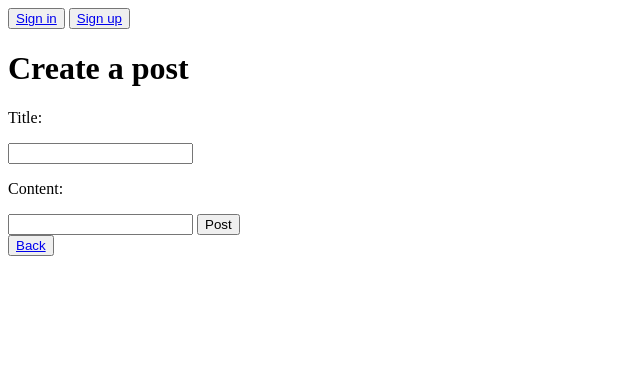
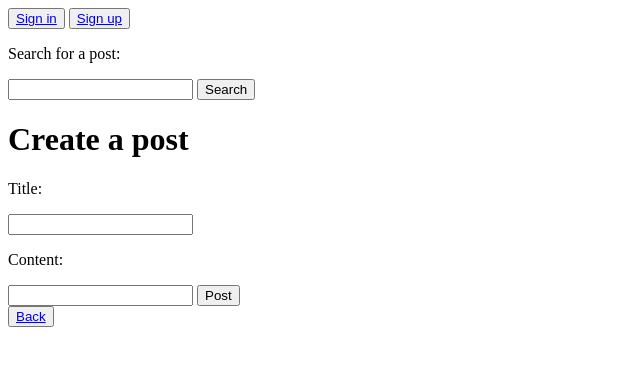
Before and after one commit to sohvip/tsoha-achievement-journal, a Flask app: page /category/1/newpost in a window 1280 px wide. Shown: the top 366 px of the page, without its empty margins (0-640 px from the left). Run offline with Flask 2, Linux system fonts and the light colour scheme.

Commit message:
implemented searching for a post

```diff
--- a/posts.py
+++ b/posts.py
@@ -32,3 +32,7 @@ def get_post(post_id):
 def count_posts(id):
     sql = 'select count(title) from posts where category_id=:id'
     return db.session.execute(sql, {'id':id}).fetchone()[0]
+
+def search_posts(search):
+    sql = 'select p.id, p.title, p.content, p.sent_at, p.category_id, u.username from posts p, users u where p.user_id=u.id and (p.title like :search or p.content like :search)'
+    return db.session.execute(sql, {'search':'%'+search+'%'}).fetchall()
--- a/routes.py
+++ b/routes.py
@@ -1,10 +1,10 @@
 from app import app
 from categories import new_category, show_categories, get_name, delete_category
 from users import new_user, find_user, delete_session, get_user_id
-from posts import new_post, edit_post, show_posts, show_post, get_post, delete_post, count_posts
+from posts import new_post, edit_post, show_posts, show_post, get_post, delete_post, count_posts, search_posts
 from comment import new_comment, show_comments, show_comment
 from likes import liked, get_likes
-from flask import redirect, render_template, request
+from flask import redirect, render_template, request, session, abort
 
 @app.route('/', methods=['get','post'])
 def index():
@@ -13,8 +13,20 @@ def index():
         return render_template('index.html', categories=categories)
     if request.method == 'POST':
         category = request.form['category']
+        token = request.form['csrf_token']
+        if session["csrf_token"] != token:
+            abort(403)
         new_category(category)
         return redirect('/')
+
+@app.route('/search', methods=['get', 'post'])
+def search():
+    if request.method == 'GET':
+        pass
+    if request.method == 'POST':
+        search = request.form['search']
+        posts = search_posts(search)
+        return render_template('search.html', posts=posts)
 
 @app.route('/category/<int:id>', methods=['get'])
 def category(id):
@@ -48,8 +60,13 @@ def newpost(id):
     if request.method == 'POST':
         title = request.form['title']
         content = request.form['content']
+        token = request.form['csrf_token']
+        if session["csrf_token"] != token:
+            abort(403)
         if len(title) < 3 or len(content) < 3:
             return render_template('newpost_error.html', id=id, message='Title and content must be atleast 3 characters long.')
+        if len(title) > 100 or len(content) > 5000:
+            return render_template('newpost_error.html', id=id, message='Title or content is too long.')
         if len(set(title)) <= 1 and title[0] == ' ':
             return render_template('newpost_error.html', id=id, message='Title cannot contain only spaces.')
         if len(set(content)) <= 1 and content[0] == ' ':
@@ -64,6 +81,9 @@ def editpost(id, post_id):
         return render_template('editpost.html', id=id, post_id=post_id, title=post[0], content=post[1])
     if request.method == 'POST':
         content = request.form['content']
+        token = request.form['csrf_token']
+        if session["csrf_token"] != token:
+            abort(403)
         if len(content) < 3:
             return render_template('editpost_error.html', id=id, post_id=post_id, message='Content must be atleast 3 characters long.')
         if len(set(content)) <= 1 and content[0] == ' ':
--- a/templates/editpost.html
+++ b/templates/editpost.html
@@ -6,6 +6,7 @@
     <p>Title: {{ title }}</p>
     <p>Content:</p><input type="text" name="content" value="{{ content }}">
     <input type="submit" value="Post">
+    <input type="hidden" name="csrf_token" value="{{ session.csrf_token }}">
 </form>
 <button><a href="/category/{{ id }}">Back</a></button>
 {% endblock %}
--- a/templates/index.html
+++ b/templates/index.html
@@ -17,6 +17,7 @@
 <form action="/" method="post">
     <p>Name:<input type="text" name="category"></p>
     <input type="submit" value="Create">
+    <input type="hidden" name="csrf_token" value="{{ session.csrf_token }}">
 </form>
 {% endif %}
 {% endblock %}
--- a/templates/layout.html
+++ b/templates/layout.html
@@ -11,6 +11,10 @@
         <button><a href="/signin">Sign in</a></button>
         <button><a href="/signup">Sign up</a></button>
         {% endif %}
+        <form action="/search" method="POST">
+            <p>Search for a post:</p><input type="text" name="search">
+            <input type="submit" value="Search">
+        </form>
         {% block content %}{% endblock %}
     </body>
 </html>
--- a/templates/newpost.html
+++ b/templates/newpost.html
@@ -6,6 +6,7 @@
     <p>Title:</p><input type="text" name="title">
     <p>Content:</p><input type="text" name="content">
     <input type="submit" value="Post">
+    <input type="hidden" name="csrf_token" value="{{ session.csrf_token }}">
 </form>
 <button><a href="/category/{{ id }}">Back</a></button>
 {% endblock %}
--- a/users.py
+++ b/users.py
@@ -1,5 +1,6 @@
 from db import db
 from flask import session
+import secrets
 from werkzeug.security import check_password_hash, generate_password_hash
 
 def new_user(username, password, type): # type 0 = user, 1 = admin
@@ -27,6 +28,7 @@ def find_user(username, password):
             session['id'] = user.id
             session['username'] = user.username
             session['role'] = user.type
+            session['csrf_token'] = secrets.token_hex(16)
             return True
         return False
 
@@ -37,3 +39,4 @@ def delete_session():
     del session['id']
     del session['username']
     del session['role']
+    del session['csrf_token']
```
Also changed, not shown: templates/search.html (added, +16 -0 lines), templates/signin.html (+8 -4 lines), templates/signup.html (+8 -4 lines).
